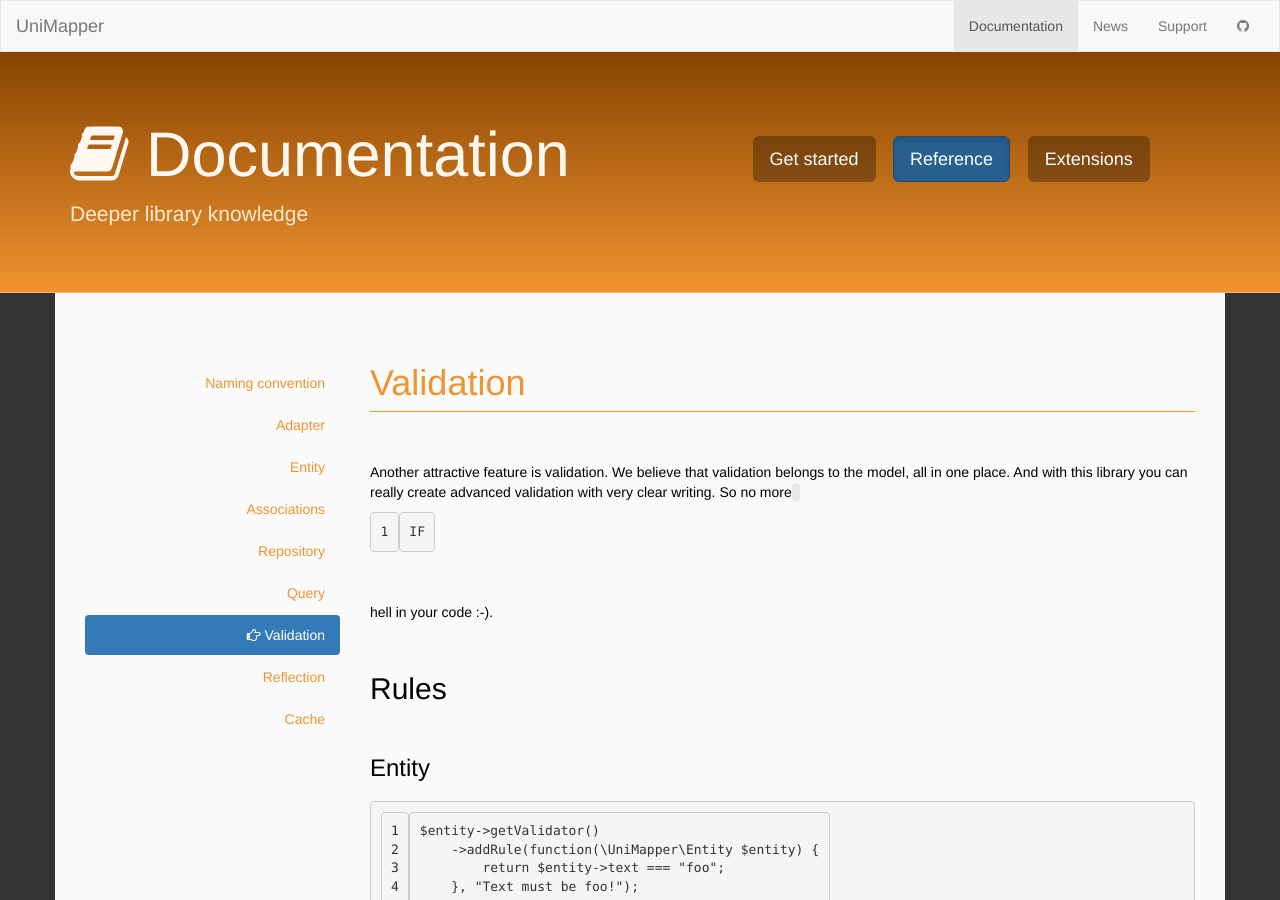
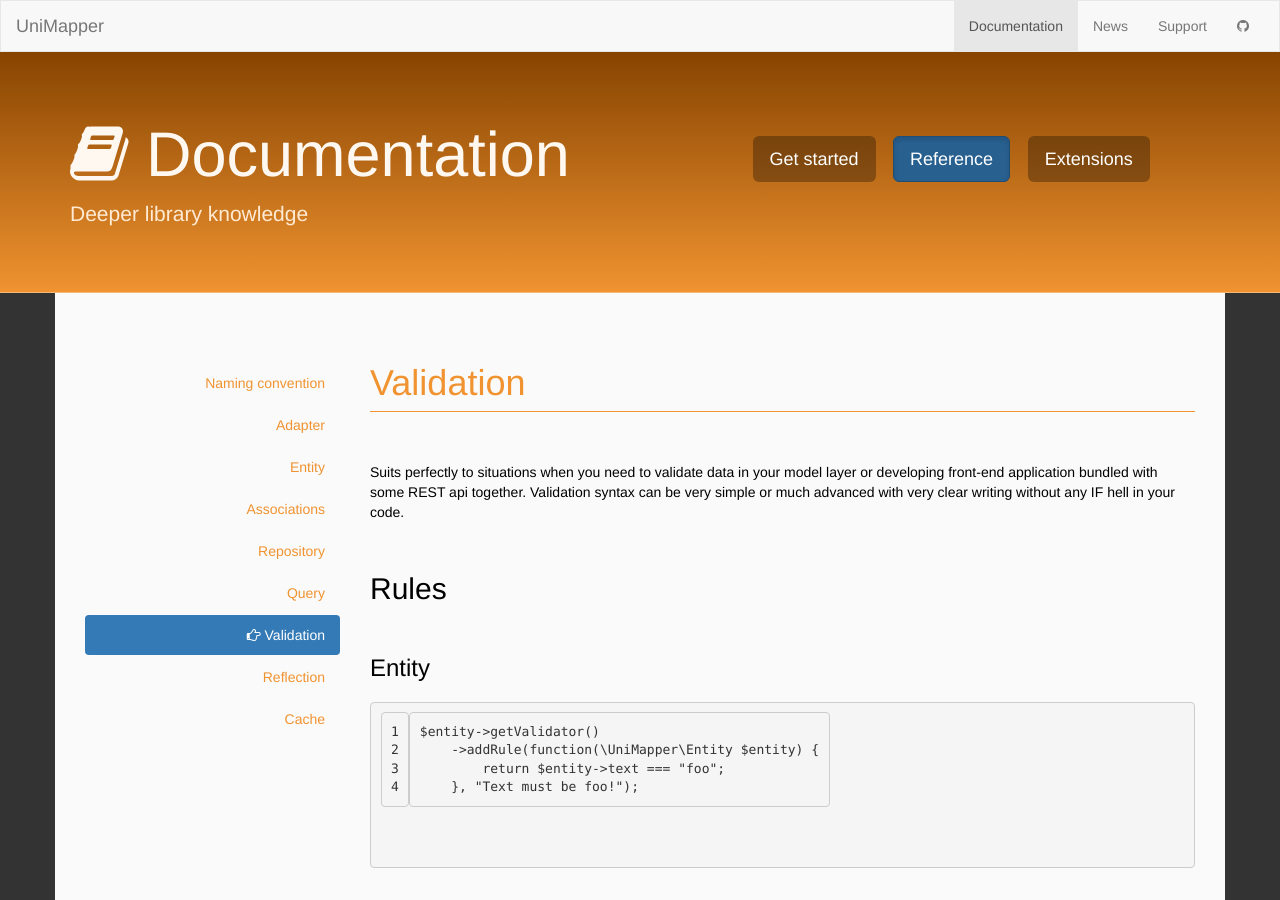
Before and after one commit to unimapper/unimapper.github.io, a Jekyll site: the page built from docs/reference/validation.md, in a window 1280 px wide and 900 px high. Built offline with Jekyll 4.4.1, drawn with Linux system fonts in a browser that asks for light colours; nearby versions of some CDN libraries; the repository's description, which GitHub fills in, is left out.

Commit message:
docs: updated validation text

```diff
--- a/docs/reference/validation.md
+++ b/docs/reference/validation.md
@@ -4,7 +4,8 @@
 permalink: /docs/reference/validation/
 ---
 
-Another attractive feature is validation. We believe that validation belongs to the model, all in one place. And with this library you can really create advanced validation with very clear writing. So no more `IF` hell in your code :-).
+Suits perfectly to situations when you need to validate data in your model layer or developing front-end application bundled with some REST api together.
+Validation syntax can be very simple or much advanced with very clear writing without any IF hell in your code.
 
 ## Rules
 
```
